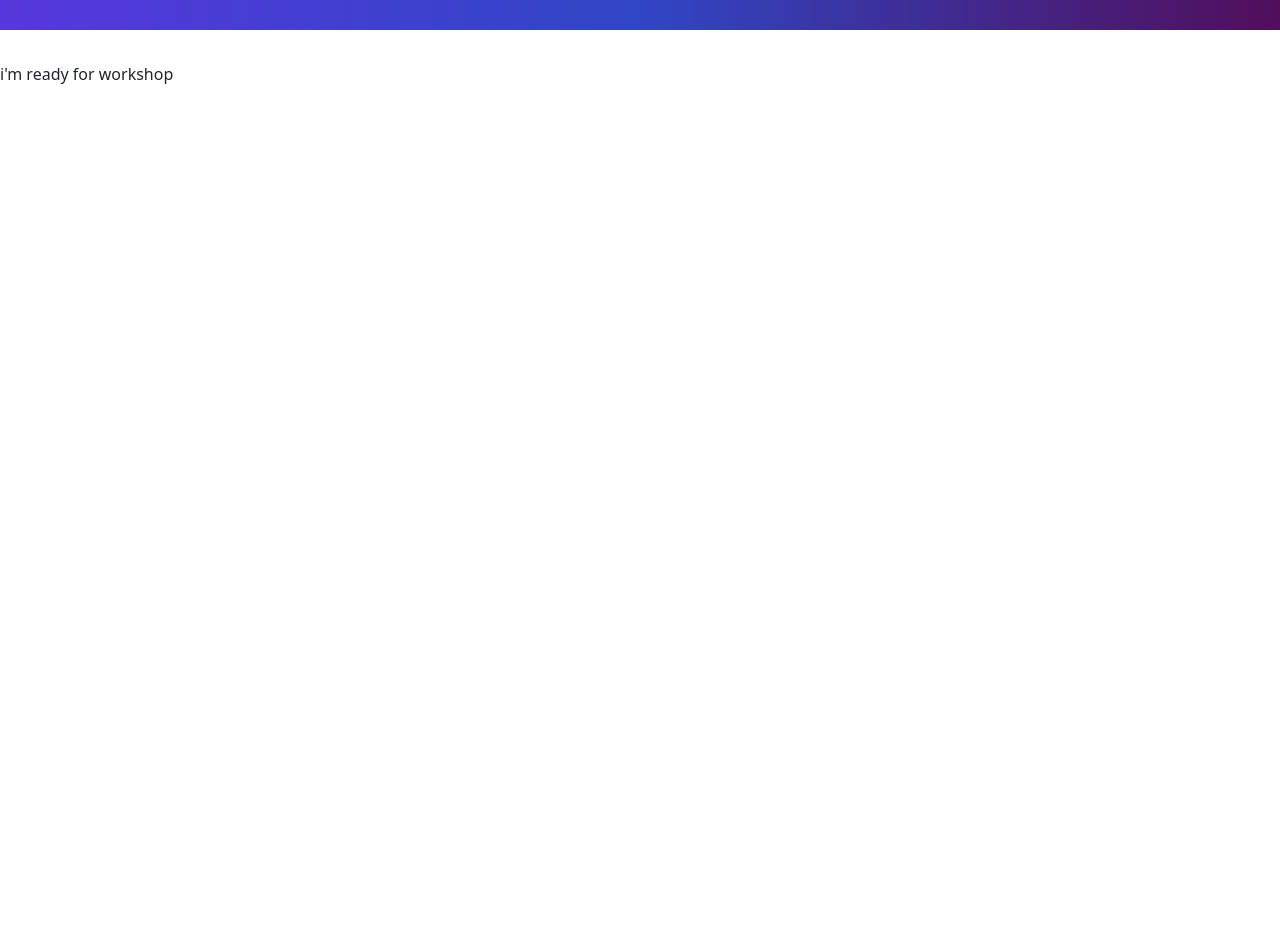
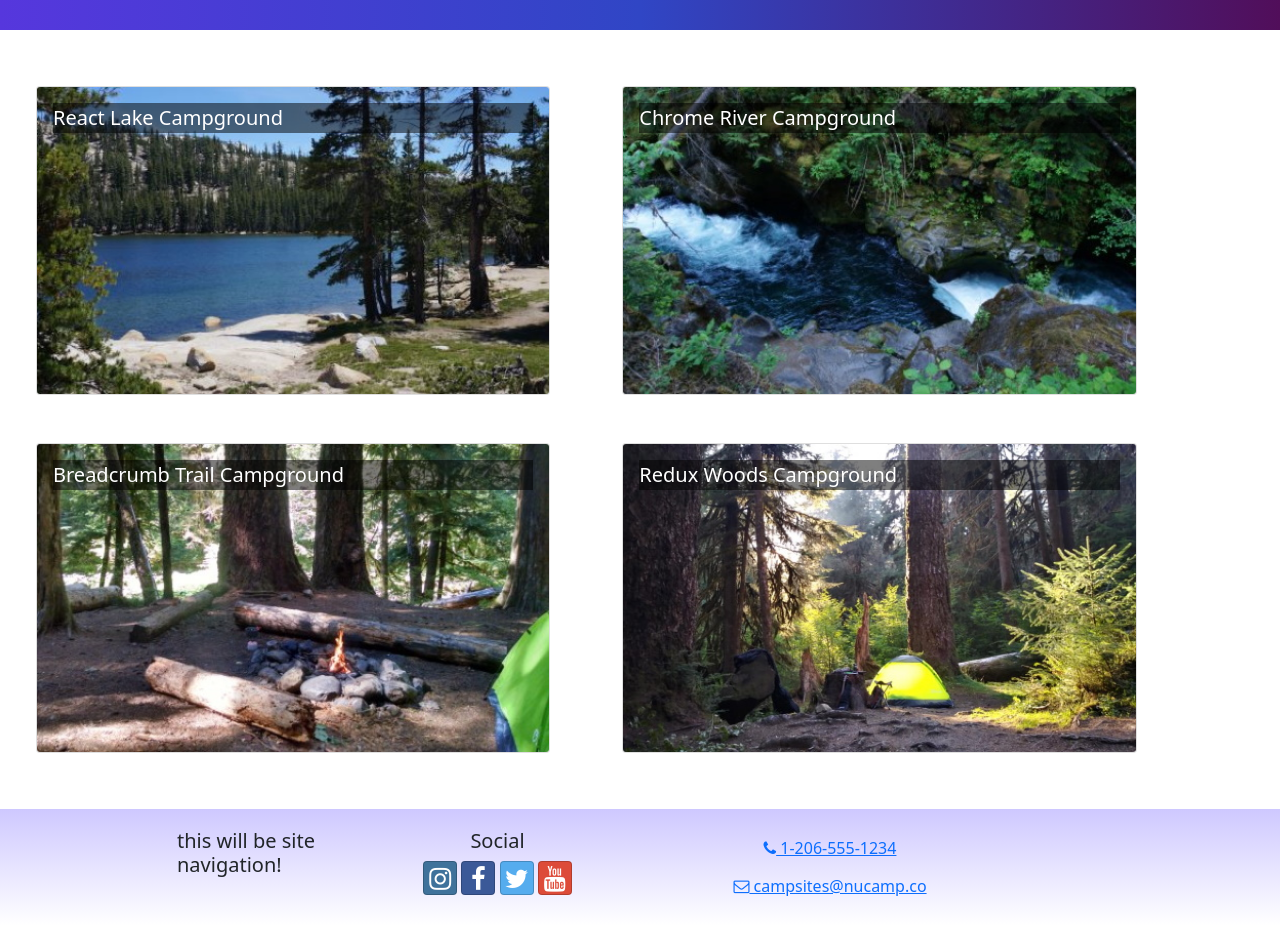
Before and after one commit to hayln-alaine/campsite-nu-React, a React (Create React App) app: page / in a window 1280 px wide. Shown: the part 98-1023 px from the top of the page. Before the commit the page ends 800 px from the top, so only its background shows below. Built offline with nearby package versions, Linux system fonts and the light colour scheme.

Commit message:
Workshop 1

```diff
--- a/src/App.js
+++ b/src/App.js
@@ -1,19 +1,15 @@
-import React from 'react';
 import './App.css';
-import { Container, Navbar, NavbarBrand } from 'reactstrap';
-import NucampLogo from './app/assets/img/logo.png';
+import CampsitesList from './features/campsites/CampsitesList.js';
+import Header from './components/Header';
+import Footer from './components/Footer';
+
 
 function App() {
   return (
     <div className="App">
-       <Navbar dark color='primary' sticky='top' expand='md'>
-               <Container>
-                    <NavbarBrand href='/'>
-                        <img src={NucampLogo} alt='nucamp logo' />
-                    </NavbarBrand>
-                </Container>
-        </Navbar>
-        i'm ready for workshop
+      <Header />
+      <CampsitesList />
+      <Footer />
     </div>
   );
 }
--- /dev/null
+++ b/src/components/Footer.js
@@ -0,0 +1,61 @@
+import { Container, Row, Col } from 'reactstrap';
+
+const Footer = () => {
+    return (
+        <footer className='site-footer'>
+            <Container>
+                <Row>
+                    <Col xs={{ size: 4, offset: 1 }} sm='2'>
+                        <h5>this will be site navigation!</h5>
+                    </Col>
+                    <Col xs='6' sm='3' className='text-center'>
+                        <h5>Social</h5>
+                        <a
+                            className='btn btn-social-icon btn-instagram'
+                            href='http://instagram.com/'
+                        >
+                            <i className='fa fa-instagram' />
+                        </a>{' '}
+                        <a
+                            className='btn btn-social-icon btn-facebook'
+                            href='http://www.facebook.com/'
+                        >
+                            <i className='fa fa-facebook' />
+                        </a>{' '}
+                        <a
+                            className='btn btn-social-icon btn-twitter'
+                            href='http://twitter.com/'
+                        >
+                            <i className='fa fa-twitter' />
+                        </a>{' '}
+                        <a
+                            className='btn btn-social-icon btn-google'
+                            href='http://youtube.com/'
+                        >
+                            <i className='fa fa-youtube' />
+                        </a>
+                    </Col>
+                    <Col sm='4' className='text-center'>
+                        <a
+                            role='button'
+                            className='btn btn-link'
+                            href='tel:+12065551234'
+                        >
+                            <i className='fa fa-phone' /> 1-206-555-1234
+                        </a>
+                        <br />
+                        <a
+                            role='button'
+                            className='btn btn-link'
+                            href='mailto:notreal@notreal.co'
+                        >
+                            <i className='fa fa-envelope-o' /> campsites@nucamp.co
+                        </a>
+                    </Col>
+                </Row>
+            </Container>
+        </footer>
+    );
+}
+
+export default Footer;
--- /dev/null
+++ b/src/components/Header.js
@@ -0,0 +1,14 @@
+import { Navbar, NavbarBrand } from 'reactstrap';
+import NucampLogo from '../app/assets/img/logo.png';
+
+const Header = () => {
+    return (
+        <Navbar dark color='primary' sticky='top' expand='md'>
+            <NavbarBrand href='/'>
+                <img src={NucampLogo} alt='nucamp logo' />
+            </NavbarBrand>
+        </Navbar>
+    );
+}
+
+export default Header;
--- /dev/null
+++ b/src/features/campsites/CampsiteCard.js
@@ -0,0 +1,18 @@
+import { Card, CardImg, CardImgOverlay, CardTitle } from 'reactstrap';
+
+const CampsiteCard = (props) => {
+    return (
+        <Card>
+            <CardImg
+                width='100%'
+                src={props.campsite.image}
+                alt={props.campsite.name}
+            />
+            <CardImgOverlay>
+                <CardTitle>{props.campsite.name}</CardTitle>
+            </CardImgOverlay>
+        </Card>
+    );
+}
+
+export default CampsiteCard;
--- /dev/null
+++ b/src/features/campsites/CampsitesList.js
@@ -0,0 +1,19 @@
+import { CAMPSITES } from '../../app/shared/CAMPSITES';
+import { Col, Row } from 'reactstrap';
+import CampsiteCard from "./CampsiteCard";
+
+const CampsitesList = () => {
+    return (
+        <Row className='ms-auto'>
+            {CAMPSITES.map((campsite) => {
+                return (
+                    <Col md='5' className='m-4' key={campsite.id}>
+                        <CampsiteCard campsite={campsite} />
+                    </Col>
+                );
+            })}
+        </Row>
+    );
+}
+
+export default CampsitesList;
```
